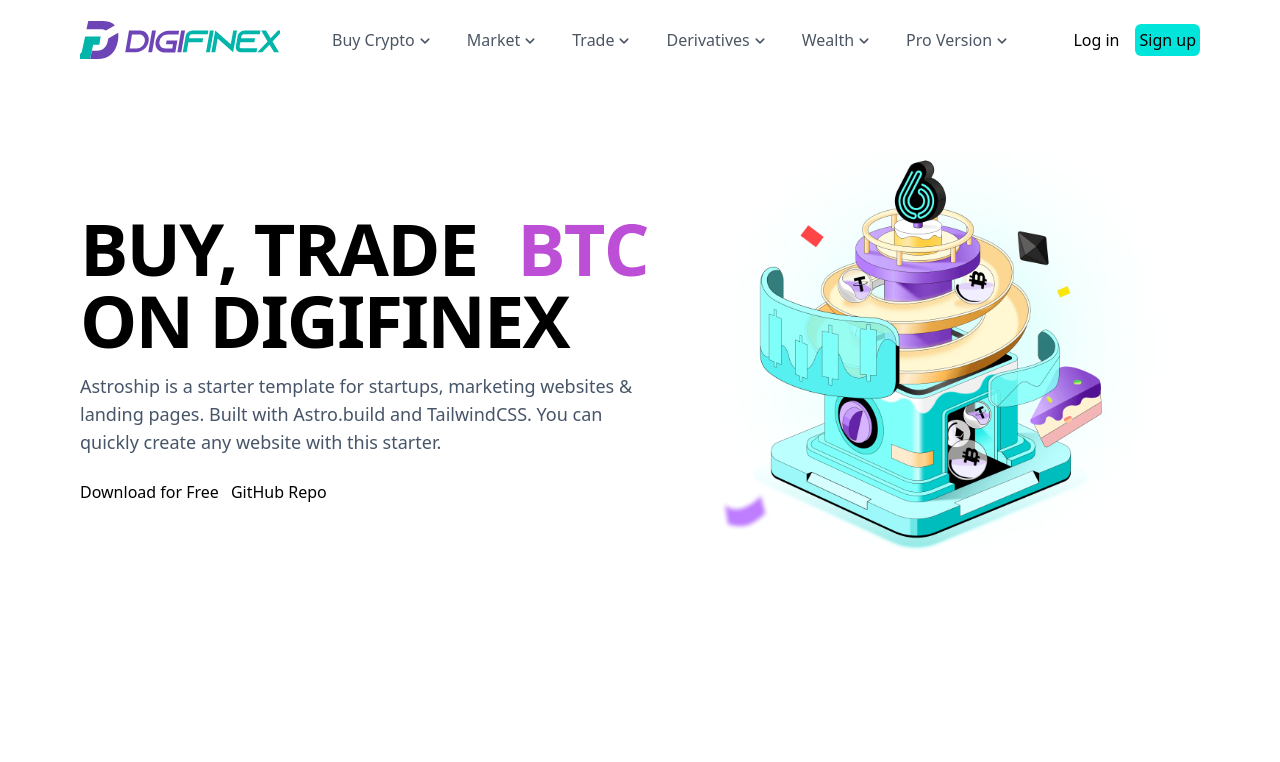
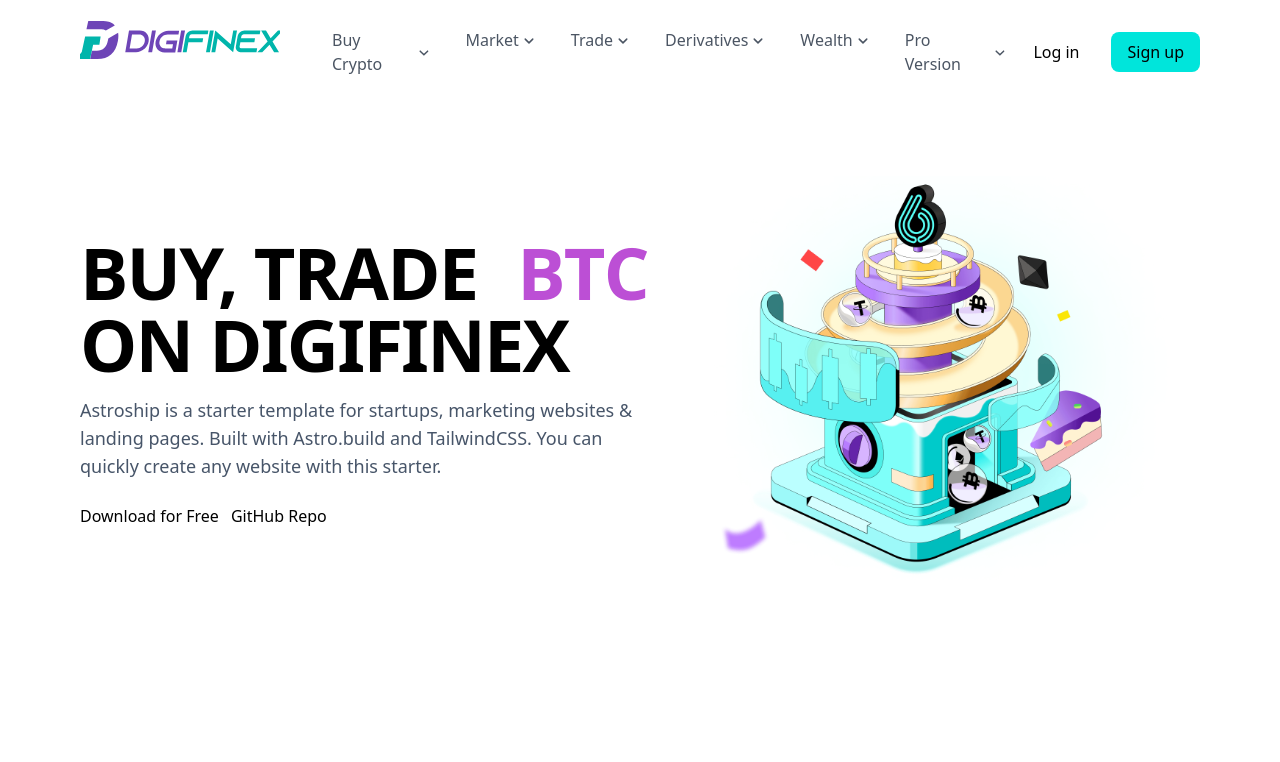
Before and after one commit to yubinzou25/cryptomarket, a React (Vite) app: page / in a window 1280 px wide. Shown: the top 762 px of the page. Built offline with nearby package versions, Linux system fonts and the light colour scheme.

Commit message:
pull link button out as component

```diff
--- a/src/components/Header/Header.tsx
+++ b/src/components/Header/Header.tsx
@@ -1,6 +1,7 @@
 import React from 'react'
 import { Link } from 'react-router-dom';
 import NavBar from './NavBar';
+import LinkButton from '../util/LinkButton';
 
 function Header() {
     return (
@@ -15,8 +16,8 @@ function Header() {
                     </div>
                     {/* right side header contains menu and Login/SignUp Button*/}
                     <div className="flex flex-row items-center gap-4">
-                        <Link className="hidden sm:block" to="#">Log in</Link>
-                        <Link className="hidden sm:block bg-primary-default rounded-md p-1" to="#">Sign up</Link>
+                        <LinkButton to="/" buttonText="Log in" primaryColor={false}/>
+                        <LinkButton to="/" buttonText="Sign up" primaryColor={true}/>
                         <MenuButton/>
                     </div>
                 </div>
--- a/src/components/pages/homepage/Journey.tsx
+++ b/src/components/pages/homepage/Journey.tsx
@@ -1,4 +1,5 @@
 import React from 'react'
+import LinkButton from '../../util/LinkButton'
 
 function Journey() {
   return (
@@ -7,9 +8,7 @@ function Journey() {
           Register & Start Trading!
         </div>
         <div className="flex justify-center">
-        <button className="bg-primary-default hover:bg-primary-hover rounded-md p-1">
-            {'Register Now ->'}
-          </button>
+        <LinkButton to="/" buttonText="Register Now ->" primaryColor={true}/>
         </div>
     </div>
   )
--- a/src/components/pages/homepage/StartTrade.tsx
+++ b/src/components/pages/homepage/StartTrade.tsx
@@ -1,3 +1,4 @@
+import LinkButton from "../../util/LinkButton";
 
 
 function StartTrade() {
@@ -22,13 +23,11 @@ function StartTrade() {
           />
           ))}
         </div>
-        <div className="flex flex-row justify-center">
+        <div className="flex flex-row justify-center ">
           <input
-            className="bg-gray-200 placeholder:text-sm placeholder:p-2"
+            className="w-64 rounded-lg border focus:border-gray-500 bg-gray-200 placeholder:text-sm placeholder:p-2"
             placeholder="Email or Phone Number"/>
-          <button className="bg-primary-default hover:bg-primary-hover rounded-md p-1">
-            Register Now
-          </button>
+          <LinkButton to="/" buttonText="Register Now" primaryColor={true}/>
         </div>
       </div>
     </div>
--- /dev/null
+++ b/src/components/util/LinkButton.tsx
@@ -0,0 +1,12 @@
+import { Link } from 'react-router-dom'
+
+function LinkButton({to, buttonText, primaryColor}:{to:string, buttonText:string, primaryColor:boolean}) {
+  return (
+    <Link className={`font-medium rounded-lg px-4 py-2 whitespace-nowrap \
+    ${primaryColor? 'bg-primary-default hover:bg-primary-hover': 'hover:bg-gray-100'}`} to={to}>
+        {buttonText}
+    </Link>
+  )
+}
+
+export default LinkButton
```
